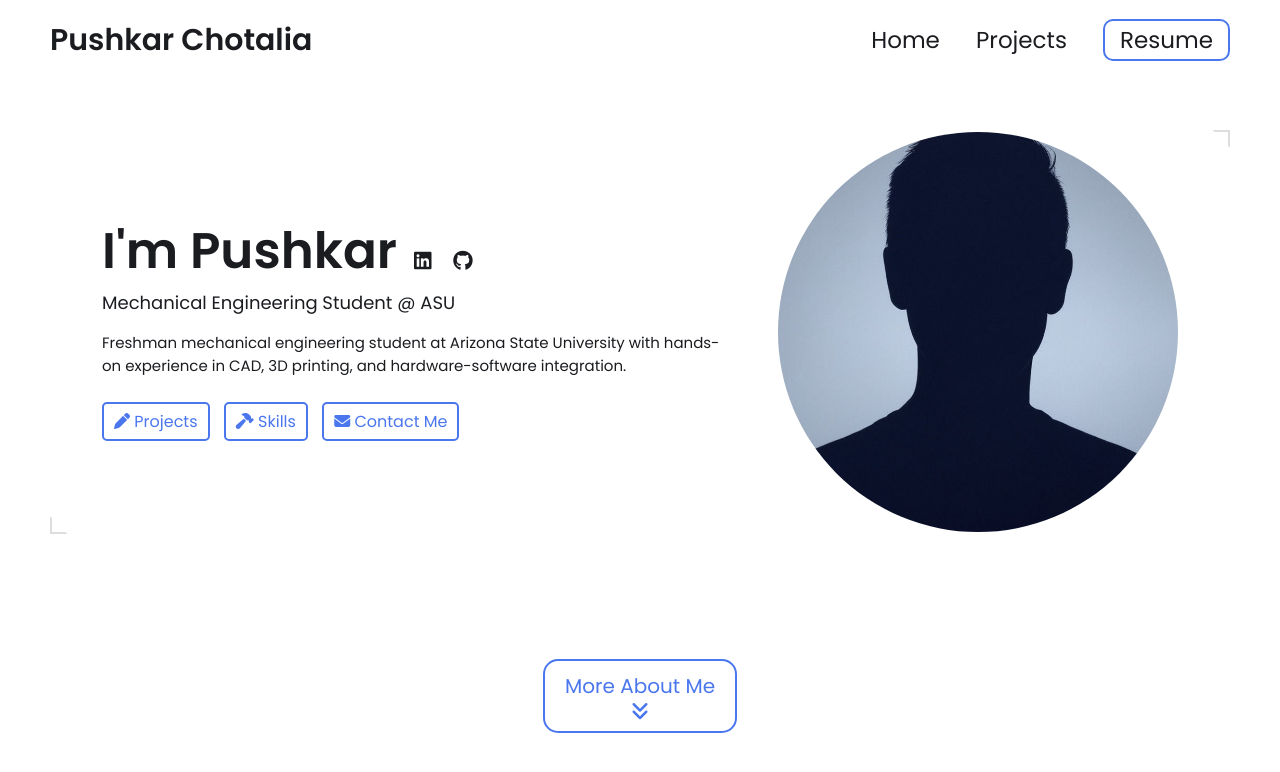
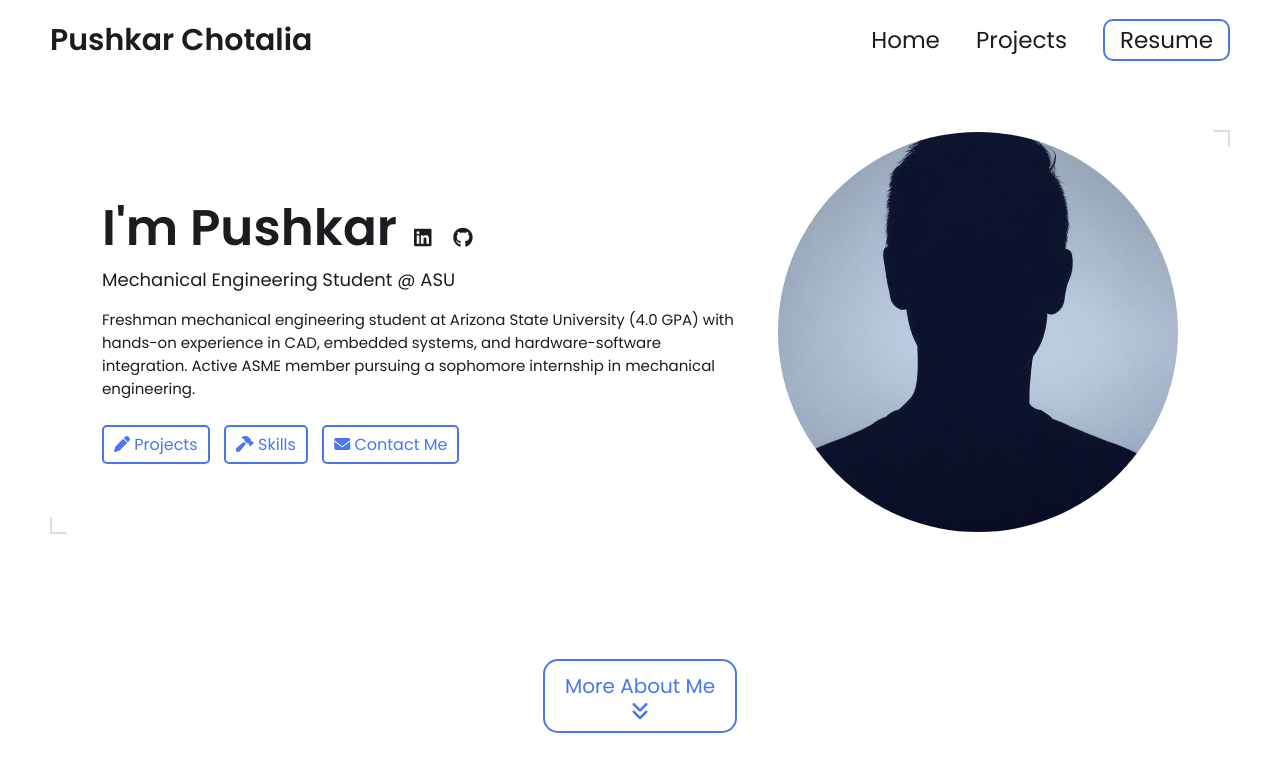
Before and after one commit to Urabite/urabite.github.io, a Jekyll site: the page built from index.html, in a window 1280 px wide and 900 px high. Shown: the top 772 px of the window. Built offline with Jekyll 4.4.1, drawn with Linux system fonts in a browser that asks for light colours.

Commit message:
Update _config.yml

```diff
--- a/_config.yml
+++ b/_config.yml
@@ -15,9 +15,10 @@ title: Pushkar Chotalia's Portfolio # This is what shows up in the tab of the br
 name: Pushkar Chotalia
 headline: Mechanical Engineering Student @ ASU
 description: >- # dont remove this line. this will ignore all new lines until the next section
-  Freshman mechanical engineering student at Arizona State University
-  with hands-on experience in CAD, 3D printing, and hardware-software
-  integration.
+  Freshman mechanical engineering student at Arizona State University (4.0 GPA)
+  with hands-on experience in CAD, embedded systems, and hardware-software
+  integration. Active ASME member pursuing a sophomore internship in mechanical
+  engineering.
 
 # Place your profile image in /assets/images/profile-image/folder and edit the file name
 profile_image: ./assets/images/profile-image/avatar.jpeg
```
